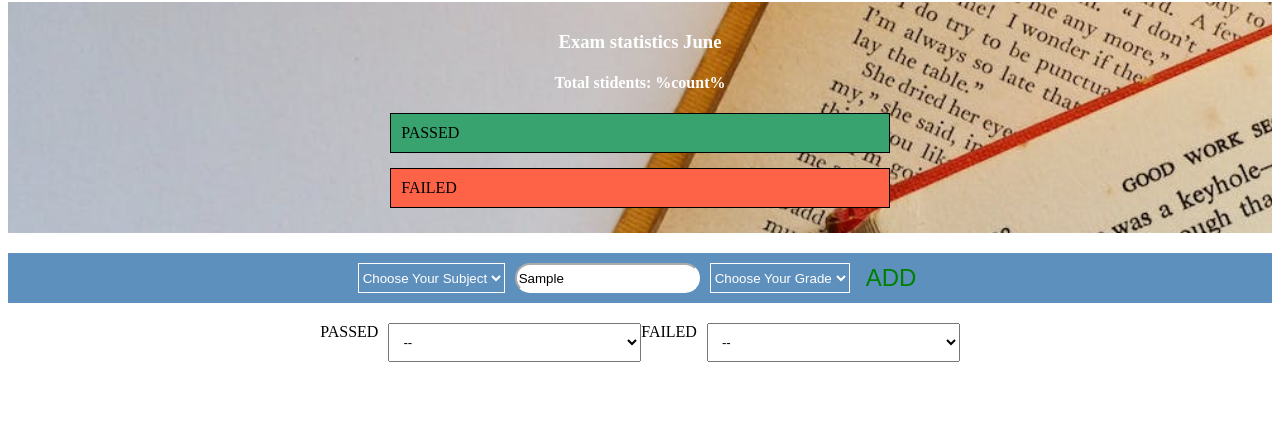
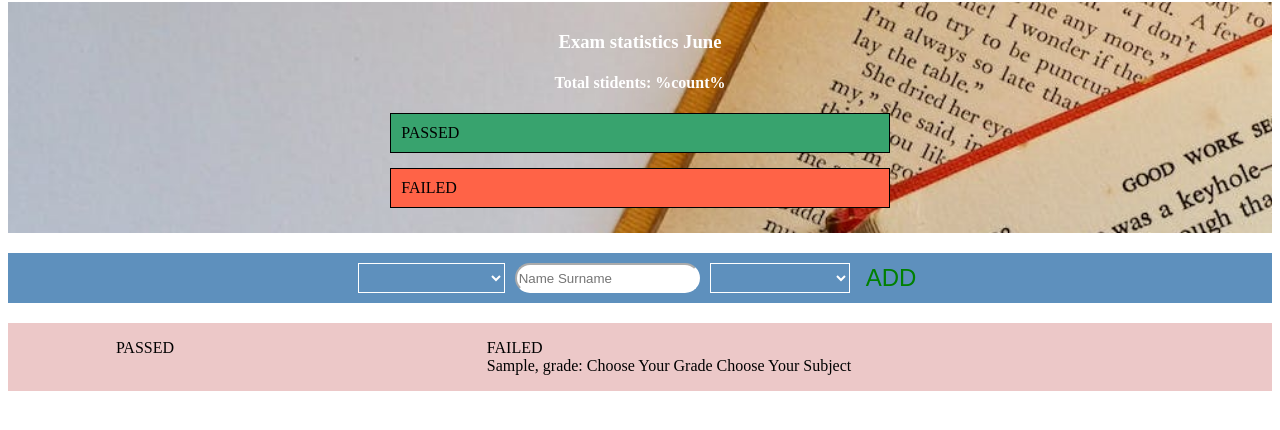
Before and after one commit to cipiripi13/PP, a plain HTML site: page MVC pattern/exam mvc/index.html in a window 1280 px wide. Both pictures are taken after typing "Sample" into the empty fields and a click on the button "ADD". Shown: the part 78-508 px from the top of the page. Drawn offline with Linux system fonts and the light colour scheme.

Commit message:
some changes in js

```diff
--- a/MVC pattern/exam mvc/index.html
+++ b/MVC pattern/exam mvc/index.html
@@ -37,7 +37,7 @@
             <input type="text" placeholder="Name Surname" id="name">
 
             <!-- CHOOSE YOUR GRADE -->
-            <select name="" id="Grades">
+            <select name="" id="grades">
                 <option value="Choose Your Grade">Choose Your Grade</option>
                 <option value="1">1</option>
                 <option value="2">2</option>
@@ -53,24 +53,20 @@
 
             <!-- BUTTON ADD -->
             <input type="button" value="ADD" id="add">
+
         </div>
+        <p class="first-error-message"></p>
 
 
 
         <!-- FINAL LIST OF STUDENTS WHO PASSED OR FAILED -->
         <div class="finalList">
-            <label for="passesExam">Passed</label>
+            <p id="passesExam">Passed</p>
+            <ul id="passesExamList"></ul>
 
-        <select name="" id="passesExam">
 
-            <option value="" id="pass">--</option>
-        </select>
-
-        <label for="failesExam">Failed</label>
-
-        <select name="" id="failesExam">
-            <option value="" id="failes">--</option>
-        </select>
+            <p id="failesExam">Failed</p>
+            <ul id="failesExamList"></ul>
         </div>
 
     </form>
@@ -78,6 +74,7 @@
     <script src="./js files/subject.js"></script>
     <script src="./js files/student.js"></script>
     <script src="./js files/exam.js"></script>
+    <script src="./js files/form.js"></script>
 
 </body>
 </html>
--- a/MVC pattern/exam mvc/js files/exam.js
+++ b/MVC pattern/exam mvc/js files/exam.js
@@ -1,29 +1,35 @@
-class Exam{
- constructor(subject, student, grade){
-    this.subject = subject;
-    this.student = student;
-    this.grade = grade;
- }
- // why is not working?
+var student = new Student();
+
+
+class Exam extends Subject{
+ constructor (subject, name, surname, grade) {
+    super(subject)
+        this.name = name;
+        this.surname = surname;
+        this.grade = grade;
+    }
+
+
+ //why is not working?
 //  getExamInfo(){
-//     var student = new Student(this.student);
-//     var s = student.getStudentData();
-//     return this.subject + ' ' + s;
+
+
+//     return this.subject + ' ' + student.getStudentData();
 // }
-hasPassed(){
-    if(this.grade > 5){
-        return 'Passed';
-    } else {
-        return 'Failed'
-    }
-}
+// hasPassed(){
+//     if(this.grade > 5){
+//         return 'Passed';
+//     } else {
+//         return 'Failed'
+//     }
+// }
 }
 
 
 //Testing
-var ispit = new Exam('js', 'kaca', 9 );
-console.log(ispit);
-//.log(ispit.getExamInfo());
+// var ispit = new Exam('js', 'kaca', 9 );
+// console.log(ispit);
+// console.log(ispit.getExamInfo());
 // console.log(ispit.hasPassed());
 
 // var ispit2 = new Exam('js', 'pera', 3);
--- a/MVC pattern/exam mvc/js files/form.js
+++ b/MVC pattern/exam mvc/js files/form.js
@@ -0,0 +1,57 @@
+
+//● write a function that collects all the data from the form
+var choosenSubject = document.getElementById('subject');
+var nameSurnameInput = document.getElementById('name');
+var gradeSelect = document.getElementById('grades');
+var buttonAdd = document.getElementById('add');
+var firstErrorMessage = document.querySelector('.first-error-message');
+var ListPass = document.querySelector('#passesExam');
+var listFailes = document.querySelector('#failesExam')
+
+
+
+function collectData () {
+    // radimo validaciju
+    //ukoliko je prazno bilo koje polje izbaci poruku
+    if(!choosenSubject.value || !nameSurnameInput.value|| !gradeSelect.value){
+        firstErrorMessage.textContent = 'Please fill out all fields';
+        firstErrorMessage.style.color = 'red';
+        firstErrorMessage.style.textAlign = 'center';
+        firstErrorMessage.style.fontSize = '30px';
+        return;
+
+    }
+
+    // isprazniti inpute za gresku nakon svakog unosa
+    firstErrorMessage.textContent = ' ';
+    var exame = new Exam(choosenSubject, nameSurnameInput, gradeSelect);
+
+
+    // if(nameSurnameInput != 'U+0020'){
+    //     firstErrorMessage.textContent = 'Inssert both name and surname';
+    //     return;
+
+    // }
+
+
+        var liElementToAdd = document.createElement('li');
+    if(gradeSelect.value > 5){
+        liElementToAdd.textContent = nameSurnameInput.value + ', grade: ' + gradeSelect.value + ' ' +  choosenSubject.value;
+        liElementToAdd.setAttribute('class', 'passLi');
+        ListPass.appendChild(liElementToAdd);
+
+    } else{
+        liElementToAdd.textContent = nameSurnameInput.value + ', grade: ' + gradeSelect.value + ' ' + choosenSubject.value;
+        liElementToAdd.setAttribute('class', 'failesLi' );
+        listFailes.appendChild(liElementToAdd);
+
+        //ispraniti vrednost kod unosa u formi svaki put nakon sto ukucamo
+
+}
+    choosenSubject.value = '';
+    nameSurnameInput.value = '';
+    gradeSelect.value = '';
+}
+
+
+buttonAdd.addEventListener('click', collectData);
--- a/MVC pattern/exam mvc/js files/student.js
+++ b/MVC pattern/exam mvc/js files/student.js
@@ -4,11 +4,13 @@ class Student {
         this.surname = surname;
     }
     getStudentData(){
-        return this.name + " " +  this.surname;
+        var firstLetterName = this.name[0].toUpperCase() + this.name.slice(1);
+        var firstLetterSurname = this.surname[0].toUpperCase() + this.surname.slice(1);
+        return firstLetterName + " " +  firstLetterSurname;
     }
 }
 
 
 //Testing
-// var kacaK = new Student('Katarina', 'Krstic');
-// console.log(kacaK.getStudentData());
+var kacaK = new Student('katarina', 'Krstic');
+console.log(kacaK.getStudentData());
--- a/MVC pattern/exam mvc/js files/subject.js
+++ b/MVC pattern/exam mvc/js files/subject.js
@@ -8,7 +8,9 @@ class Subject {
 }
 
 
-//Testing if it works
+
+
+//Testing if works
 // var js = new Subject('Java script');
 // console.log(js);
 // console.log(js.getSubjectName());
--- a/MVC pattern/exam mvc/style.css
+++ b/MVC pattern/exam mvc/style.css
@@ -68,22 +68,36 @@ header h3, h4{
 
 /* FINAL SELECT START STYLE */
 .finalList{
+
     display: flex;
     justify-content: center;
-    background-color: white;
-    background-size: cover;
+    background-color: rgb(236, 200, 200);
+    height: auto;
     flex-direction: row;
 
 
+
 }
-.finalList label{
+#passesExam, #failesExam{
+
         margin-right: 10px;
         text-transform: uppercase;
+        position: relative;
 
 }
-.finalList select{
+#passesExamList, #failesExamList{
     width: 20%;
-    padding: 10px;
+    height: auto;
+    display: block;
+
+    margin-right: 10px;
+    position: relative;
+    top: 20px;
+}
+.passLi, .failesLi{
+    list-style: none;
+    text-transform: none;
 
 }
+
 /* FINAL SELECT ENDS */
```
